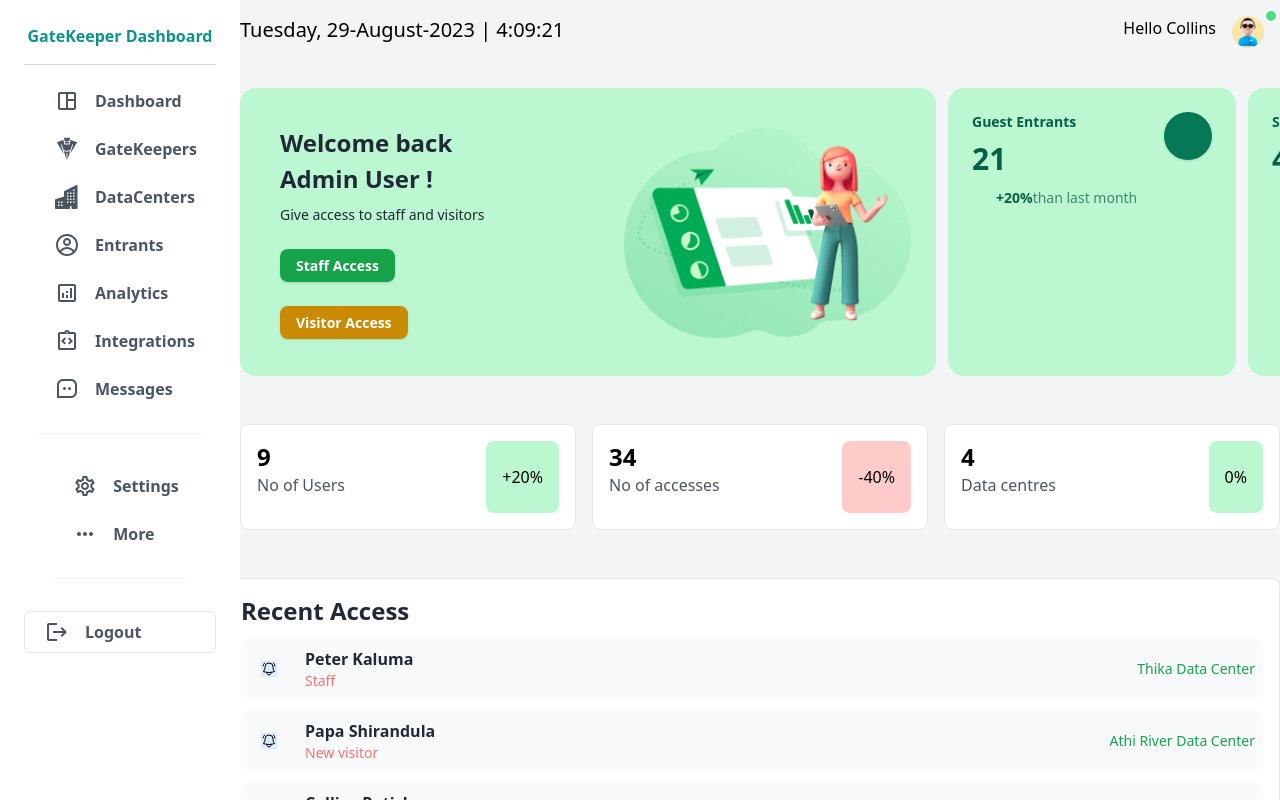
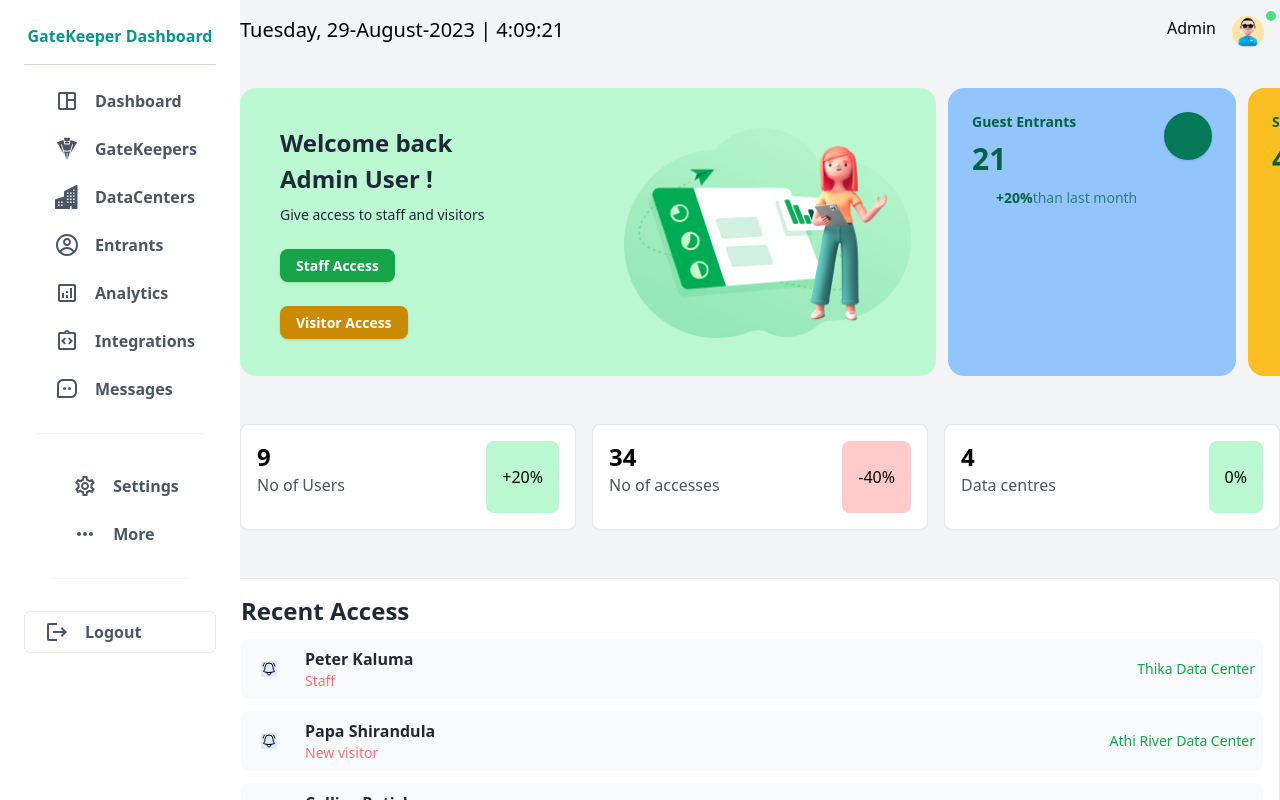
Before and after one commit to collinskrotich/sfc_access_management, a Next.js app: page / in a window 1280 px wide. Shown: the top 800 px of the page. Built offline with nearby package versions, Linux system fonts and the light colour scheme.

Commit message:
Improved the colors on home cards

```diff
--- a/components/Fab.jsx
+++ b/components/Fab.jsx
@@ -26,7 +26,7 @@ function Fab() {
   </div>
 </div>
 
-<div className="GeneralBankingIncome w-72 h-72 bg-green-200 rounded-2xl flex-col justify-start items-center inline-flex">
+<div className="GeneralBankingIncome w-72 h-72 bg-blue-300 rounded-2xl flex-col justify-start items-center inline-flex">
   <div className=" self-stretch p-6 justify-between items-start gap-6 inline-flex">
     <div className=" flex-col justify-start items-start gap-2 inline-flex">
       <div className="Totalactiveusers text-emerald-800 text-sm font-bold leading-snug">Guest Entrants</div>
@@ -49,7 +49,7 @@ function Fab() {
   </div>
 </div>
 
-<div className="GeneralBankingIncome w-72 h-72 bg-green-200 rounded-2xl flex-col justify-start items-center inline-flex">
+<div className="GeneralBankingIncome w-72 h-72 bg-amber-400 rounded-2xl flex-col justify-start items-center inline-flex">
   <div className=" self-stretch p-6 justify-between items-start gap-6 inline-flex">
     <div className=" flex-col justify-start items-start gap-2 inline-flex">
       <div className="Totalactiveusers text-emerald-800 text-sm font-bold leading-snug">Staff entrants</div>
--- a/components/Header.jsx
+++ b/components/Header.jsx
@@ -33,7 +33,7 @@ export default function Header() {
 
       <h2 className='text-xl'>{formattedDay}, {formattedDateTime} </h2>
       <div className='flex flex-row'>
-        <div className='pr-4'>Hello Collins</div>
+        <div className='pr-4'>Admin</div>
         <div className='relative pr-4'>
           <img className='w-8 h-8 rounded-full ' src='avatar.jpg' alt='avatar' />
           <span className="absolute top-0 left-8 transform -translate-y-1/2 w-3.5 h-3.5 bg-green-400 border-2 border-white dark:border-gray-800 rounded-full"></span>
```
